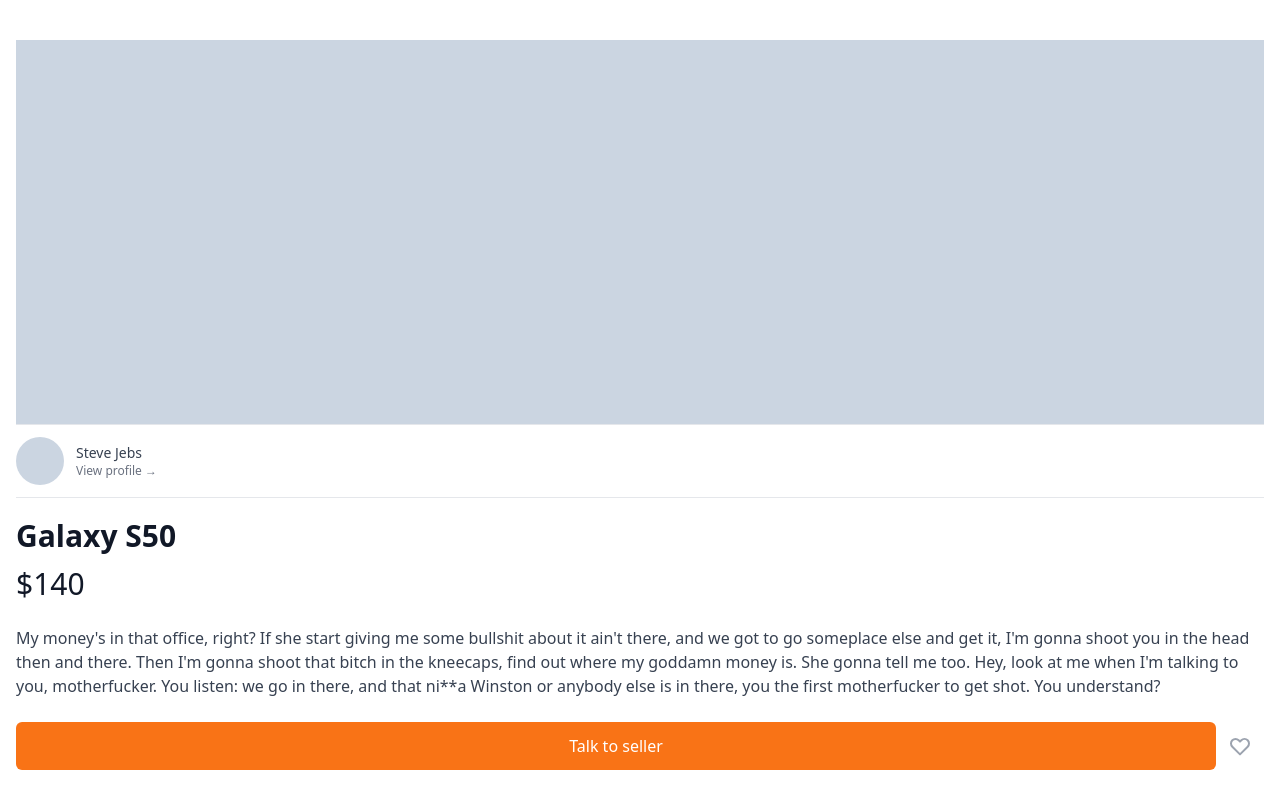
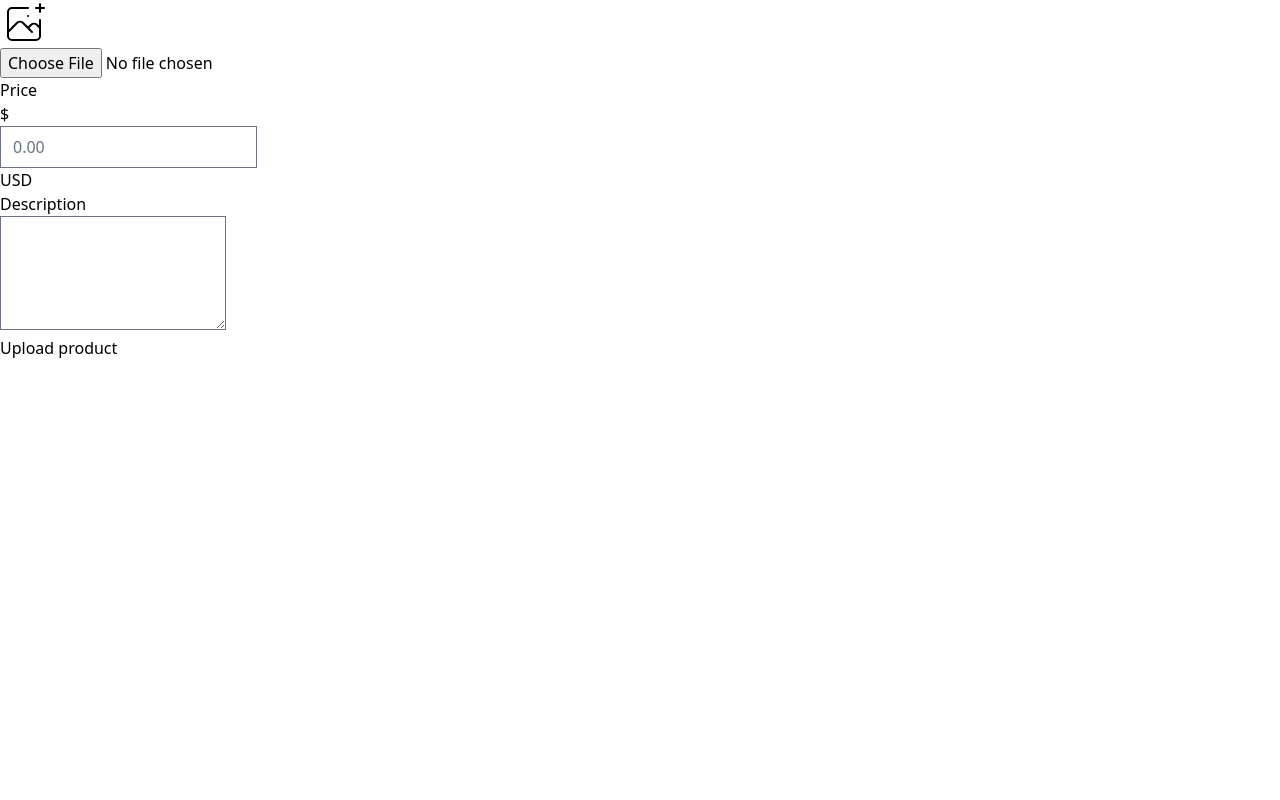
Before and after one commit to takeaways/air-project-1, a Next.js app: page /items/upload in a window 1280 px wide. Shown: the top 800 px of the page. Built offline with nearby package versions, Linux system fonts and the light colour scheme.

Commit message:
feat: upload page markup

```diff
--- /dev/null
+++ b/pages/items/upload.tsx
@@ -0,0 +1,51 @@
+import type { NextPage } from "next";
+
+const Upload: NextPage = () => {
+  return (
+    <div>
+      <div>
+        <div>
+          <label>
+            <svg
+              className="w-12 h-12"
+              stroke="currentColor"
+              fill="none"
+              viewBox="0 0 48 48"
+              aria-hidden="true"
+            >
+              <path
+                d="M28 8H12a4 4 0 00-4 4v20m32-12v8m0 0v8a4 4 0 01-4 4H12a4 4 0 01-4-4v-4m32-4l-3.172-3.172a4 4 0 00-5.656 0L28 28M8 32l9.172-9.172a4 4 0 015.656 0L28 28m0 0l4 4m4-24h8m-4-4v8m-12 4h.02"
+                strokeWidth={2}
+                strokeLinecap="round"
+                strokeLinejoin="round"
+              />
+            </svg>
+
+            <input type="file" />
+          </label>
+        </div>
+      </div>
+      <div>
+        <label>Price</label>
+        <div>
+          <div>
+            <span>$</span>
+          </div>
+          <input type="text" placeholder="0.00" />
+          <div>
+            <span>USD</span>
+          </div>
+        </div>
+      </div>
+      <div>
+        <label>Description</label>
+        <div>
+          <textarea rows={4} />
+        </div>
+      </div>
+      <button>Upload product</button>
+    </div>
+  );
+};
+
+export default Upload;
```
